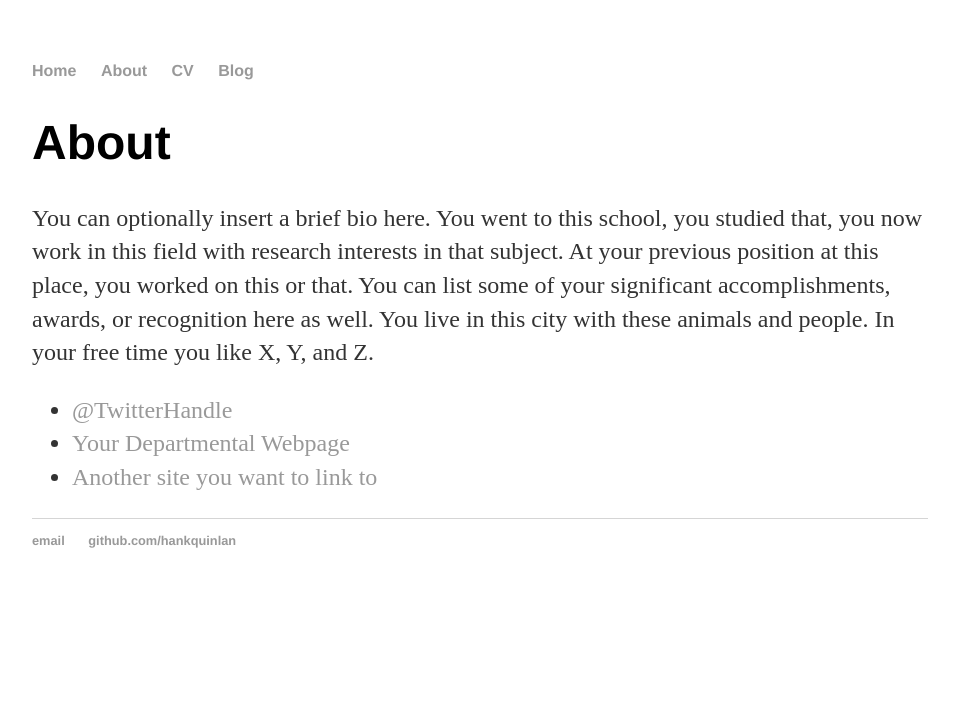
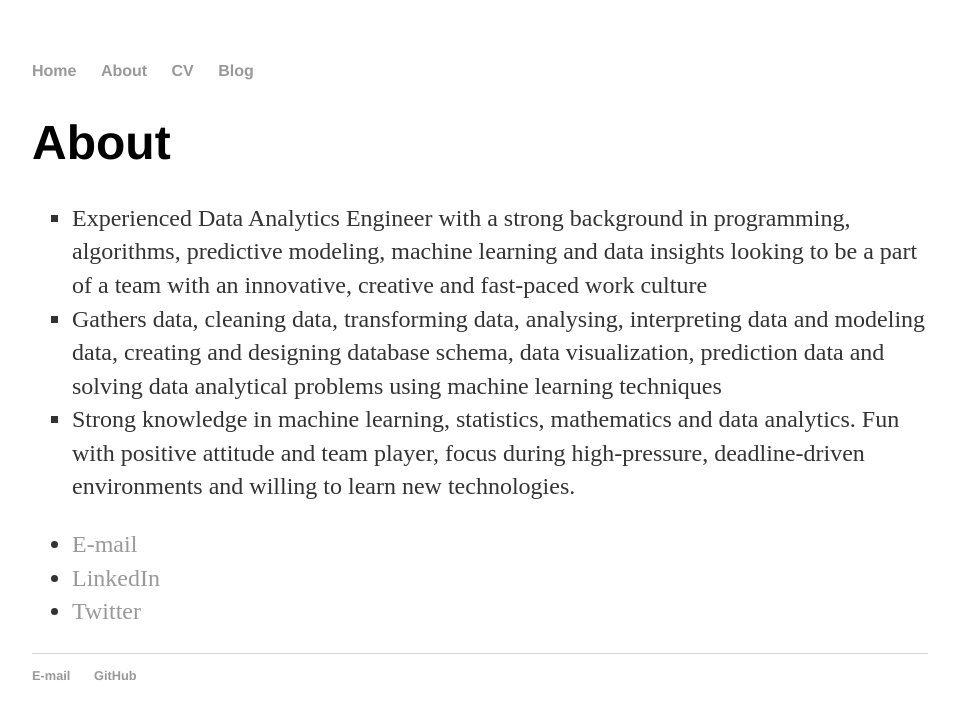
Before and after one commit to dateshaile/dateshaile.github.io, a Jekyll site: the page built from about/index.html, in a window 1280 px wide. Shown: the top 719 px of the page, without its empty margins (160-1116 px from the left). Built offline with Jekyll 4.4.1, drawn with Linux system fonts in a browser that asks for light colours.

```diff
--- a/_layouts/default.html
+++ b/_layouts/default.html
@@ -25,8 +25,8 @@
 
   <footer>
    <ul>
-   <li><a href="mailto:hankquinlanhub@gmail.com">email</a></li>
-   <li><a href="https://github.com/hankquinlan">github.com/hankquinlan</a></li>
+   <li><a href="mailto:dates.haile@gmail.com">E-mail</a></li>
+   <li><a href="https://github.com/dateshaile">GitHub</a></li>
    </ul>
   </footer>
   </body>
--- a/about/index.html
+++ b/about/index.html
@@ -1,15 +1,22 @@
 ---
 layout: default
-title: About Hank Quinlan
+title: About Dawit T Haile
 ---
 
 		<div class="about">
 			<h1>About</h1>
-			<p>You can optionally insert a brief bio here. You went to this school, you studied that, you now work in this field with research interests in that subject. At your previous position at this place, you worked on this or that. You can list some of your significant accomplishments, awards, or recognition here as well. You live in this city with these animals and people. In your free time you like X, Y, and Z.</p>
+			<p>
+				<ul>
+               <li type="square">Experienced Data Analytics Engineer with a strong background in programming, algorithms, predictive
+               modeling, machine learning and data insights looking to be a part of a team with an innovative, creative and fast-paced work culture</li>
+               <li type="square"> Gathers data, cleaning data, transforming data, analysing, interpreting data and modeling data, creating and designing database schema, data visualization, prediction data and solving data analytical problems using machine learning techniques</li>
+               <li type="square"> Strong knowledge in machine learning, statistics, mathematics and data analytics. Fun with positive attitude and team player, focus during high-pressure, deadline-driven environments and willing to learn new technologies.</li>
+             </ul>
+         </p>
 
 			<ul class="contacts">
-				<li><a href="#">@TwitterHandle</a></li>
-				<li><a href="#">Your Departmental Webpage</a></li>
-				<li><a href="#">Another site you want to link to</a></li>
+				<li><a href="mailto:dates.haile@gmail.com">E-mail</a></li>
+				<li><a href="https://www.linkedin.com/in/dawit-haile-8b111990/">LinkedIn</a></li>
+				<li><a href="https://twitter.com/dawiteshaile">Twitter</a></li>
 				</ul>
 		</div>
```
Also changed, not shown: _posts/2014-04-30-hank-quinlan-site-launched.md (+2 -4 lines), cv/index.html (+4 -4 lines), README.md.
